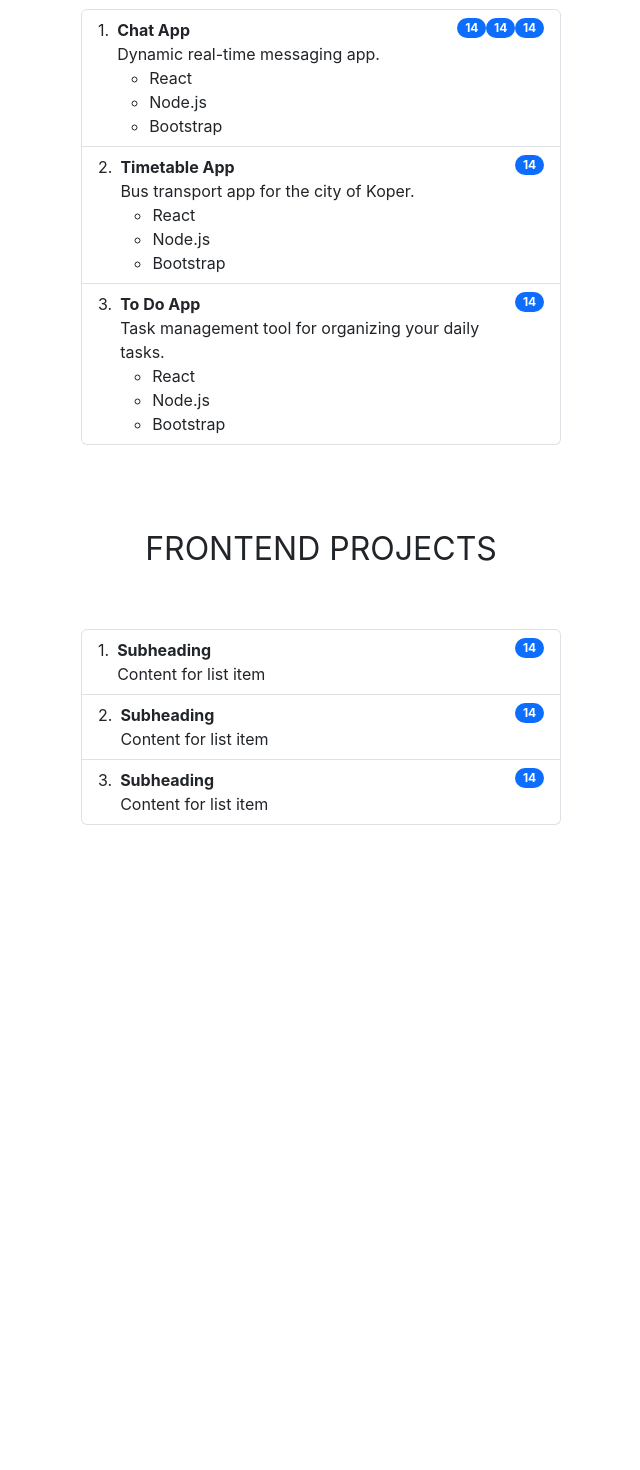
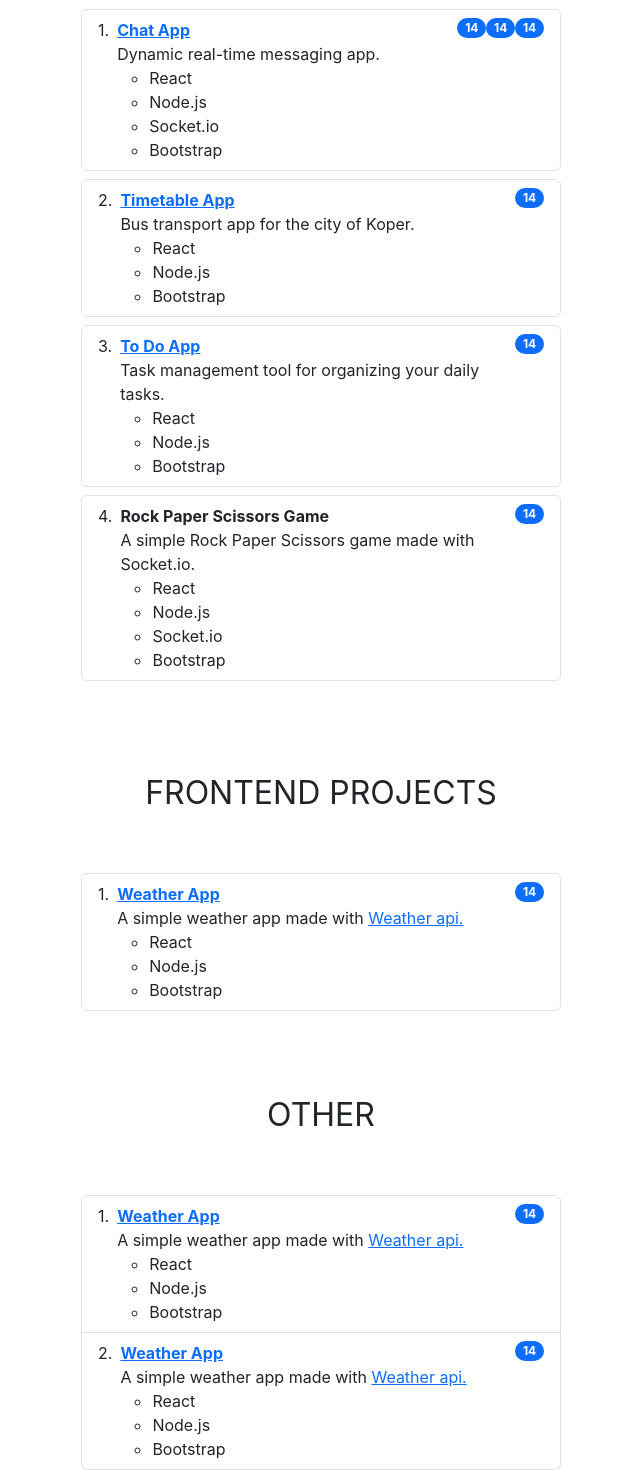
Before and after one commit to ernestsmotlak/portfolio, a React (Create React App) app: page / in a window 1280 px wide. Shown: the part 2154-3624 px from the top of the page, without its empty margins (319-959 px from the left). Before the commit the page ends 2979 px from the top, so only its background shows below. Built offline with nearby package versions, Linux system fonts and the light colour scheme.

Commit message:
Added other into my projects.
Signed-off-by: ernestsmotlak <ernestsmotlak@gmail.com>

```diff
--- a/src/Web/Projects.js
+++ b/src/Web/Projects.js
@@ -14,13 +14,16 @@ const Projects = () => {
         class="list-group list-group-numbered mx-auto"
         style={{ width: "30rem" }}
       >
-        <li class="list-group-item d-flex justify-content-between align-items-start">
+        <li class="list-group-item d-flex justify-content-between align-items-start mb-2 border rounded">
           <div class="ms-2 me-auto">
-            <div class="fw-bold">Chat App</div>
+            <div class="fw-bold">
+              <a href="http://84.247.184.37:3021/">Chat App</a>
+            </div>
             Dynamic real-time messaging app.
             <ul>
               <li>React</li>
               <li>Node.js</li>
+              <li>Socket.io</li>
               <li>Bootstrap</li>
             </ul>
           </div>
@@ -28,9 +31,11 @@ const Projects = () => {
           <span class="badge text-bg-primary rounded-pill">14</span>
           <span class="badge text-bg-primary rounded-pill">14</span>
         </li>
-        <li class="list-group-item d-flex justify-content-between align-items-start">
+        <li class="list-group-item d-flex justify-content-between align-items-start mb-2 border rounded">
           <div class="ms-2 me-auto">
-            <div class="fw-bold">Timetable App</div>
+            <div class="fw-bold">
+              <a href="http://84.247.184.37:3002/">Timetable App</a>
+            </div>
             Bus transport app for the city of Koper.
             <ul>
               <li>React</li>
@@ -40,13 +45,28 @@ const Projects = () => {
           </div>
           <span class="badge text-bg-primary rounded-pill">14</span>
         </li>
-        <li class="list-group-item d-flex justify-content-between align-items-start">
+        <li class="list-group-item d-flex justify-content-between align-items-start mb-2 border rounded">
           <div class="ms-2 me-auto">
-            <div class="fw-bold">To Do App</div>
+            <div class="fw-bold">
+              <a href="http://84.247.184.37:3006/">To Do App</a>
+            </div>
             Task management tool for organizing your daily tasks.
             <ul>
               <li>React</li>
               <li>Node.js</li>
+              <li>Bootstrap</li>
+            </ul>
+          </div>
+          <span class="badge text-bg-primary rounded-pill">14</span>
+        </li>
+        <li class="list-group-item d-flex justify-content-between align-items-start mb-2 border rounded">
+          <div class="ms-2 me-auto">
+            <div class="fw-bold">Rock Paper Scissors Game</div>A simple Rock
+            Paper Scissors game made with Socket.io.
+            <ul>
+              <li>React</li>
+              <li>Node.js</li>
+              <li>Socket.io</li>
               <li>Bootstrap</li>
             </ul>
           </div>
@@ -67,22 +87,65 @@ const Projects = () => {
       >
         <li class="list-group-item d-flex justify-content-between align-items-start">
           <div class="ms-2 me-auto">
-            <div class="fw-bold">Subheading</div>
-            Content for list item
+            <div class="fw-bold">
+              <a href="https://weather-api-app-orpin.vercel.app/">
+                Weather App
+              </a>
+            </div>
+            A simple weather app made with&nbsp;
+            <a href="https://www.weatherapi.com/">Weather api.</a>
+            <ul>
+              <li>React</li>
+              <li>Node.js</li>
+              <li>Bootstrap</li>
+            </ul>
+          </div>
+          <span class="badge text-bg-primary rounded-pill">14</span>
+        </li>
+      </ol>
+
+      <div
+        className="fs-2 text-center"
+        style={{ marginTop: "5rem", marginBottom: "2rem" }}
+      >
+        OTHER
+      </div>
+      <br />
+      <ol
+        class="list-group list-group-numbered mx-auto"
+        style={{ width: "30rem" }}
+      >
+        <li class="list-group-item d-flex justify-content-between align-items-start">
+          <div class="ms-2 me-auto">
+            <div class="fw-bold">
+              <a href="https://weather-api-app-orpin.vercel.app/">
+                Weather App
+              </a>
+            </div>
+            A simple weather app made with&nbsp;
+            <a href="https://www.weatherapi.com/">Weather api.</a>
+            <ul>
+              <li>React</li>
+              <li>Node.js</li>
+              <li>Bootstrap</li>
+            </ul>
           </div>
           <span class="badge text-bg-primary rounded-pill">14</span>
         </li>
         <li class="list-group-item d-flex justify-content-between align-items-start">
           <div class="ms-2 me-auto">
-            <div class="fw-bold">Subheading</div>
-            Content for list item
-          </div>
-          <span class="badge text-bg-primary rounded-pill">14</span>
-        </li>
-        <li class="list-group-item d-flex justify-content-between align-items-start">
-          <div class="ms-2 me-auto">
-            <div class="fw-bold">Subheading</div>
-            Content for list item
+            <div class="fw-bold">
+              <a href="https://weather-api-app-orpin.vercel.app/">
+                Weather App
+              </a>
+            </div>
+            A simple weather app made with&nbsp;
+            <a href="https://www.weatherapi.com/">Weather api.</a>
+            <ul>
+              <li>React</li>
+              <li>Node.js</li>
+              <li>Bootstrap</li>
+            </ul>
           </div>
           <span class="badge text-bg-primary rounded-pill">14</span>
         </li>
```
